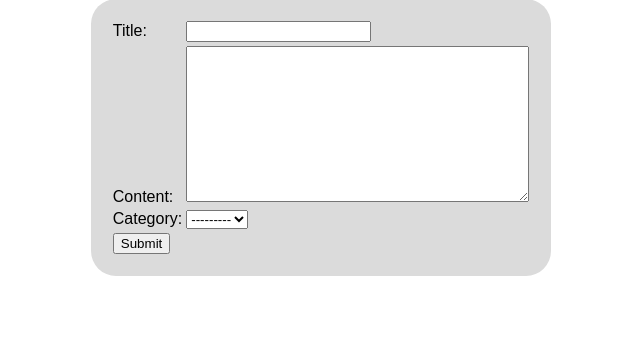
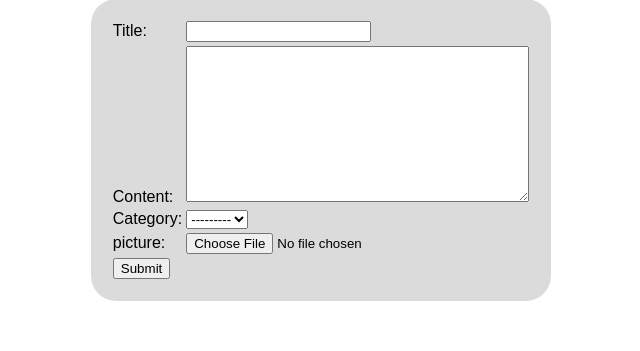
Before and after one commit to yangh567/WAD, a Django app: page /question_create/ in a window 1280 px wide. Shown: the part 232-583 px from the top of the page, without its empty margins (319-959 px from the left). Run offline with Django 3.2, Linux system fonts and the light colour scheme; the visitor is signed in with stand-in values (Sample User, id 1); data that the repository does not hold is empty; some libraries are stand-ins or nearby versions.

Commit message:
add question picture

```diff
--- a/PostBar/models.py
+++ b/PostBar/models.py
@@ -32,6 +32,8 @@ class Question(models.Model):
 
     user = models.ForeignKey(User, related_name="questions", on_delete=models.CASCADE)
     category = models.ForeignKey(Category, related_name="questions", on_delete=models.CASCADE)
+
+    picture = models.ImageField(upload_to='question_images', blank=True, null=True)
 
     def update_last_modified(self):
         self.last_modified = datetime.now()
--- a/PostBar/views.py
+++ b/PostBar/views.py
@@ -234,7 +234,7 @@ class CategoryListView(ListView):
 ### Question
 class QuestionCreateView(ICreateView):
     model = Question
-    fields = ['title', 'content', 'category']
+    fields = ['title', 'content', 'category', 'picture']
 
     def get_form(self, form_class=None):
         """fetch in a user to the form if it is a post"""
@@ -247,7 +247,7 @@ class QuestionCreateView(ICreateView):
 
 class QuestionUpdateView(IUpdateView):
     model = Question
-    fields = ['title', 'content']
+    fields = ['title', 'content', 'picture']
 
     def get_object(self, *args, **kwargs):
         obj: Question = super().get_object(*args, **kwargs)
--- a/templates/PostBar/question_create.html
+++ b/templates/PostBar/question_create.html
@@ -53,7 +53,7 @@
 
         <br>
         <div class="container">
-            <form class="main" method="post">{% csrf_token %}
+            <form class="main" method="post" enctype="multipart/form-data">{% csrf_token %}
                 <div class="row">
                     <label>Title:</label>
                     <p class="field-box"> {{ form.title }}</p>
@@ -69,6 +69,11 @@
                     <p class="field-box">{{ form.category }}</p>
                 </div>
 
+                <div class="row">
+                    <label>picture:</label>
+                    <p class="field-box">{{ form.picture}}</p>
+                </div>
+
                 <p class="field-box"><input class="button" type="submit" value="Submit"></p>
             </form>
         </div>
--- a/templates/PostBar/question_detail.html
+++ b/templates/PostBar/question_detail.html
@@ -54,6 +54,9 @@
         <div>
             {{ object.likes }}
         </div>
+        {% if object.picture %}
+            <div><img src="{{ object.picture.url }} " alt="no picture" width="100" height="100"></div>
+        {% endif %}
     </div>
 
     <div class="answer_part">
```
Also changed, not shown: templates/PostBar/question_update.html (+7 -1 lines), PostBar/migrations/0015_question_picture.py (added), media/question_images/6a23f8a9gy1fxks8rotu6g207i07i19w.gif (added).
